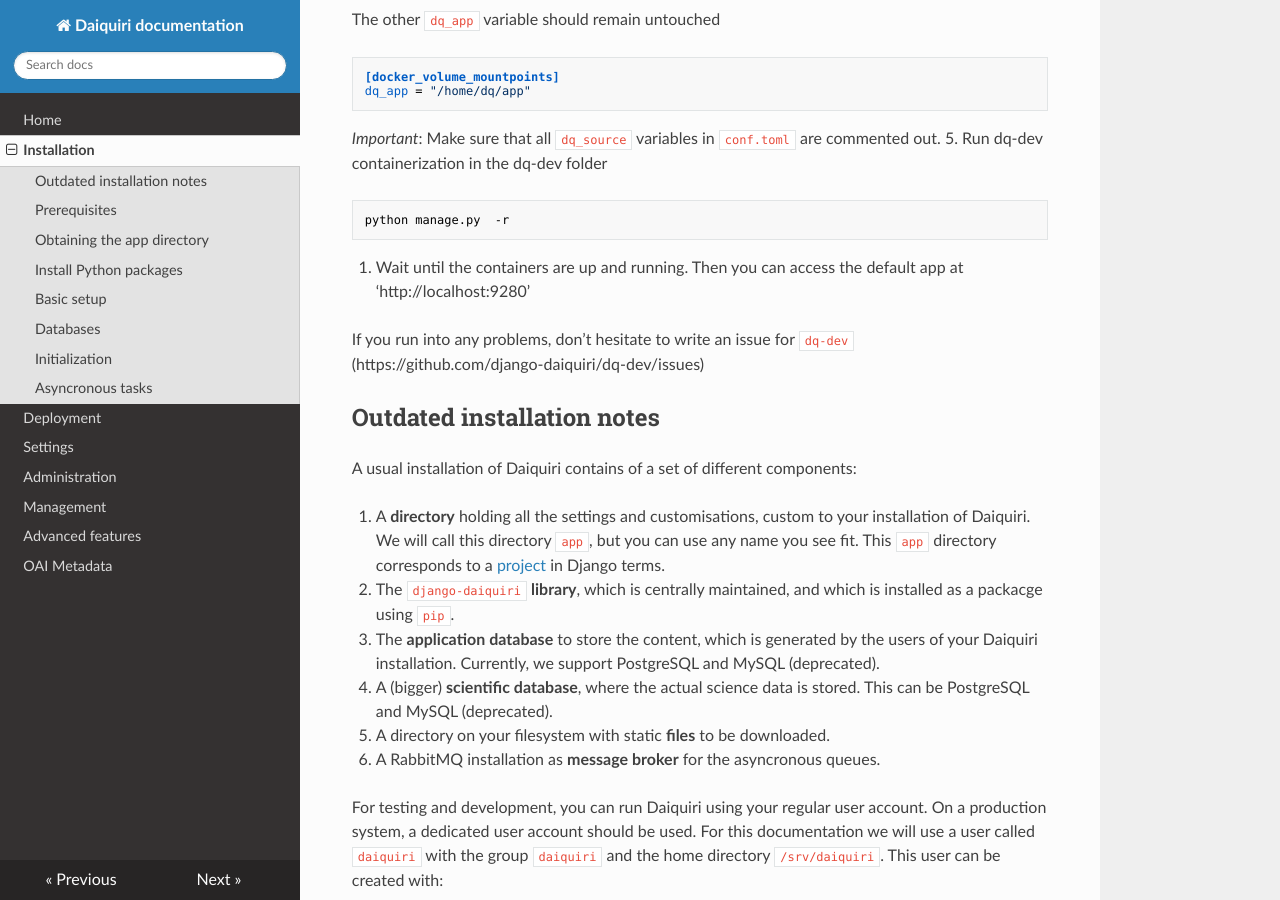
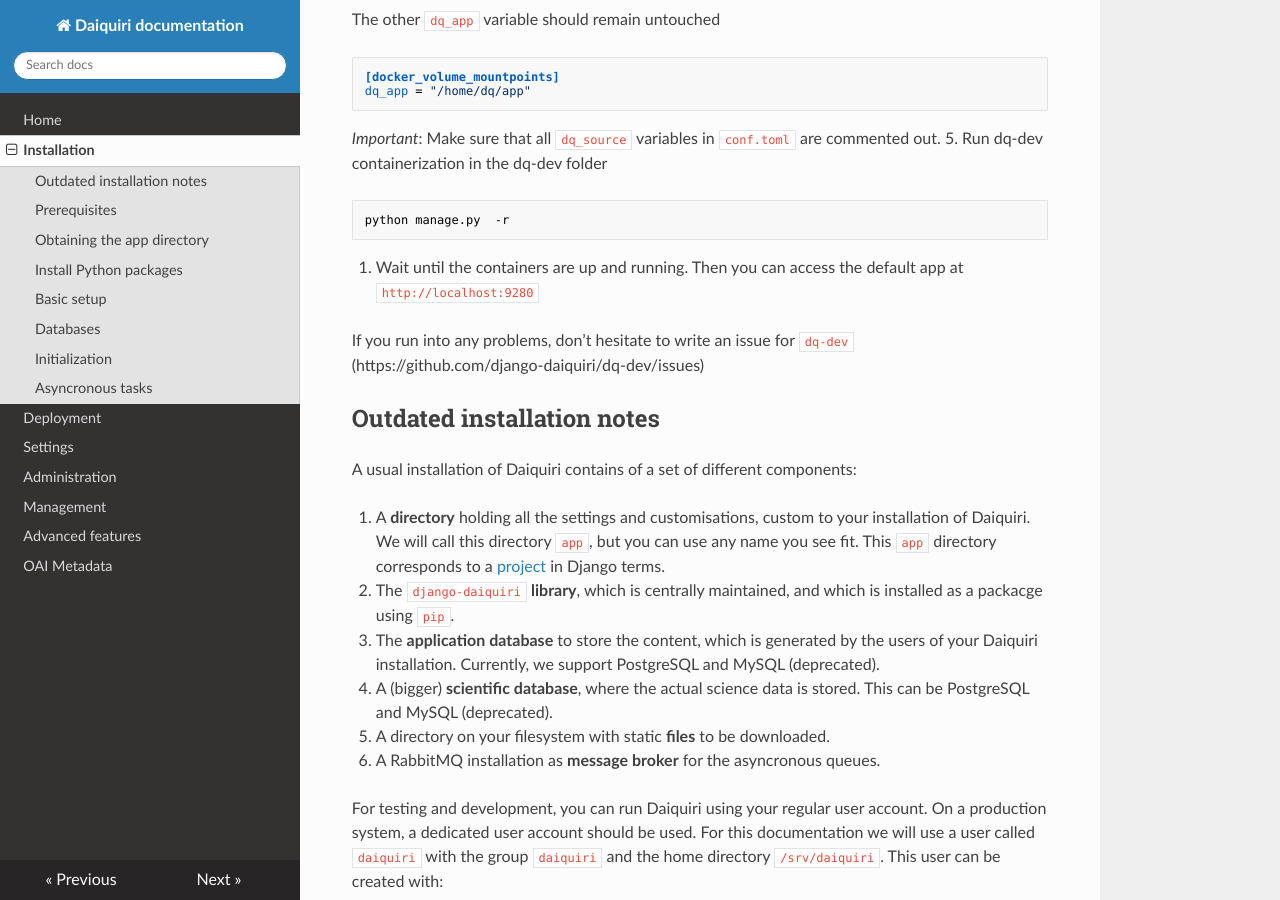
Before and after one commit to django-daiquiri/docs, an MkDocs documentation site: the page built from docs/installation.md, in a window 1280 px wide and 900 px high, scrolled down 781 px. Built offline with MkDocs 1.6.1, drawn with Linux system fonts in a browser that asks for light colours; nearby versions of some CDN libraries.

Commit message:
Fix minor styling issues

````diff
--- a/docs/installation.md
+++ b/docs/installation.md
@@ -9,38 +9,50 @@
 Installation with `dq-dev`
 ---------------------------
 
+
 1. Clone `dq-dev` and the default daiquiri-app
+
 ```bash
 git clone https://github.com/django-daiquiri/app.git
 git clone https://github.com/django-daiquiri/dq-dev.git
 ```
+
 2. Install `dq-dev` packages
+
 ```bash
 cd dq-dev
 pip install .
 ```
+
 3. Create new profile in `dq-dev` and then activate it
+
 ```bash
 python manage.py -c myapp
 python manage.py -s myapp
 ```
+
 4. Set the absolute path to the default app on your system in `dq-dev/usr/profiles/myapp/conf.toml`
+
 ```toml
 [folders_on_host]
 dq_app = '/path/to/the/default/app'
 ```
+
 The other `dq_app` variable should remain untouched
+
 ```toml
 [docker_volume_mountpoints]
 dq_app = "/home/dq/app"
 ```
+
 *Important*: Make sure that all `dq_source` variables in `conf.toml` are commented out.
 5. Run dq-dev containerization in the dq-dev folder
-```
+
+```bash
 python manage.py  -r
 ```
-6. Wait until the containers are up and running. Then you can access the default app at 'http://localhost:9280'
 
+6. Wait until the containers are up and running. Then you can access the default app at `http://localhost:9280`
 
 If you run into any problems, don't hesitate to write an issue for `dq-dev` (https://github.com/django-daiquiri/dq-dev/issues)
 
````
